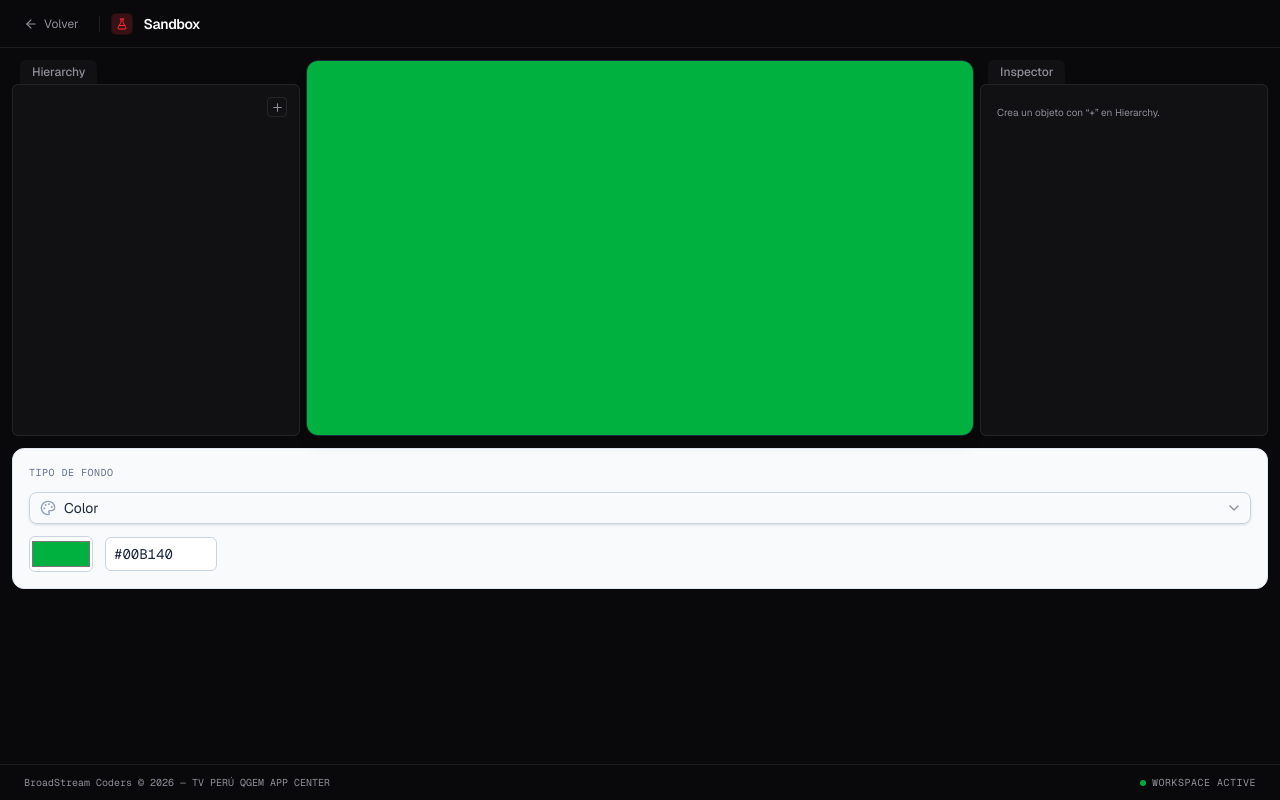
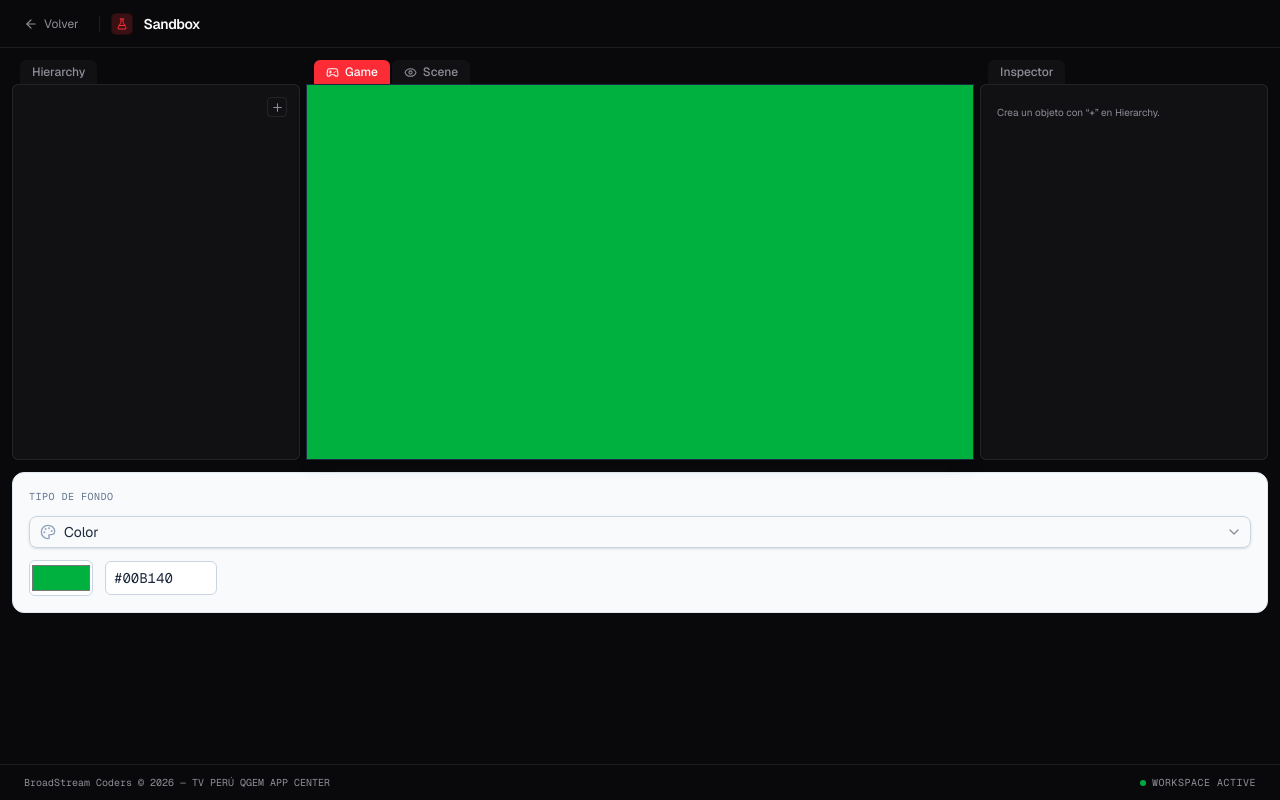
Before and after one commit to BroadStream-Coders/TvPeru-QGEM-Games, a Next.js app: page /workspaces/sandbox in a window 1280 px wide. Built offline with nearby package versions, Linux system fonts and the light colour scheme.

Commit message:
feat(engine): implement ViewModeTabs and SceneViewMode context for improved scene management and rendering; update GameObjectView to reflect view mode changes

```diff
--- a/src/app/workspaces/deletreo/page.tsx
+++ b/src/app/workspaces/deletreo/page.tsx
@@ -20,7 +20,6 @@ import { SpellFrame } from "./components/SpellFrame";
 import { StatusCard } from "./components/StatusCard";
 import { LegendCard } from "./components/LegendCard";
 import { TextCard } from "./components/TextCard";
-import { ViewModeTabs, ViewMode } from "./components/ViewModeTabs";
 import { SidePanel } from "@engine/SidePanel";
 import { Hierarchy, TreeNode } from "@engine/Hierarchy";
 import { GameObjectInspector } from "@engine/GameObjectInspector";
@@ -73,7 +72,6 @@ export default function DeletreoPage() {
     value: "#01FF02",
   });
   const [editMode, setEditMode] = useState(false);
-  const [viewMode, setViewMode] = useState<ViewMode>("game");
 
   const [gameObjects, setGameObjects] = useState<GameObject[]>(() => [
     createGameObject({
@@ -409,14 +407,12 @@ export default function DeletreoPage() {
           />
         </SidePanel>
         <div className="flex min-w-0 flex-1 flex-col">
-          <ViewModeTabs mode={viewMode} onChange={setViewMode} />
           <Scene background={background} hideCursorOnFullscreen>
             <div ref={stageRef} className="absolute inset-0">
               {gameObjects.map((go) => {
                 if (!go.active) return null;
                 const isSelected = go.id === selectedId;
-                const outline =
-                  viewMode === "scene" || (editMode && isSelected);
+                const outline = editMode && isSelected;
                 const parentTransform = go.parentId
                   ? gameObjects.find((p) => p.id === go.parentId)?.transform
                   : undefined;
--- a/src/app/workspaces/sandbox/page.tsx
+++ b/src/app/workspaces/sandbox/page.tsx
@@ -188,7 +188,7 @@ export default function SandboxPage() {
                     key={go.id}
                     gameObject={go}
                     parent={parentTransform}
-                    outline={isSelected}
+                    outline={editMode && isSelected}
                     selected={isSelected}
                   >
                     {editMode && isSelected && (
--- a/src/components/shared/engine/GameObjectView.tsx
+++ b/src/components/shared/engine/GameObjectView.tsx
@@ -2,6 +2,7 @@ import React from "react";
 import { RectTransform, RectTransformValues } from "@engine/RectTransform";
 import { GameObject } from "@engine/gameObject";
 import { COMPONENT_REGISTRY } from "@engine/componentRegistry";
+import { useSceneViewMode } from "@engine/SceneViewMode";
 
 interface GameObjectViewProps {
   gameObject: GameObject;
@@ -18,6 +19,9 @@ export function GameObjectView({
   selected,
   children,
 }: GameObjectViewProps) {
+  const viewMode = useSceneViewMode();
+  const showOutline = outline || viewMode === "scene";
+
   return (
     <RectTransform
       position={gameObject.transform.position}
@@ -32,7 +36,7 @@ export function GameObjectView({
         })}
         {children}
       </div>
-      {outline && (
+      {showOutline && (
         <div
           className={`pointer-events-none absolute inset-0 border-2 border-dashed ${
             selected ? "border-brand" : "border-white/60"
--- a/src/components/shared/engine/Scene.tsx
+++ b/src/components/shared/engine/Scene.tsx
@@ -3,6 +3,8 @@
 import React, { useRef, useState, useEffect } from "react";
 import { Maximize } from "lucide-react";
 import { cn } from "@/lib/utils";
+import { ViewModeTabs } from "@engine/ViewModeTabs";
+import { SceneViewModeProvider, ViewMode } from "@engine/SceneViewMode";
 
 export type SceneBackground =
   | { type: "color"; value: string }
@@ -59,6 +61,7 @@ export function Scene({
 }: SceneProps) {
   const containerRef = useRef<HTMLDivElement>(null);
   const [isFullscreen, setIsFullscreen] = useState(false);
+  const [viewMode, setViewMode] = useState<ViewMode>("game");
 
   // Escuchar cuando el navegador entra o sale de FullScreen (por ejemplo si el usuario presiona ESC)
   useEffect(() => {
@@ -92,6 +95,11 @@ export function Scene({
   return (
     // 'group' nos sirve para mostrar el botón de maximizar solo cuando pasamos el mouse
     <div className="relative group w-full flex flex-col items-center">
+      {!isFullscreen && (
+        <div className="w-full max-w-[1280px]">
+          <ViewModeTabs mode={viewMode} onChange={setViewMode} />
+        </div>
+      )}
       <div
         ref={containerRef}
         tabIndex={0}
@@ -107,14 +115,18 @@ export function Scene({
             aspectRatioClass,
             isFullscreen
               ? "h-full w-auto max-w-full"
-              : "w-full max-w-[1280px] rounded-xl shadow-lg border border-slate-800",
+              : "w-full max-w-[1280px] shadow-lg border border-slate-800",
             className,
           )}
           {...props}
         >
           <StageBackground background={background} />
 
-          <div className="relative z-10 w-full h-full">{children}</div>
+          <div className="relative z-10 w-full h-full">
+            <SceneViewModeProvider value={viewMode}>
+              {children}
+            </SceneViewModeProvider>
+          </div>
 
           {!isFullscreen && (
             <button
--- /dev/null
+++ b/src/components/shared/engine/SceneViewMode.tsx
@@ -0,0 +1,13 @@
+"use client";
+
+import { createContext, useContext } from "react";
+
+export type ViewMode = "game" | "scene";
+
+const SceneViewModeContext = createContext<ViewMode>("game");
+
+export const SceneViewModeProvider = SceneViewModeContext.Provider;
+
+export function useSceneViewMode() {
+  return useContext(SceneViewModeContext);
+}
--- a/src/app/workspaces/deletreo/components/ViewModeTabs.tsx
+++ b/src/components/shared/engine/ViewModeTabs.tsx
@@ -1,6 +1,5 @@
 import { Gamepad2, Eye } from "lucide-react";
-
-export type ViewMode = "game" | "scene";
+import { ViewMode } from "@engine/SceneViewMode";
 
 const TABS: { mode: ViewMode; label: string; icon: typeof Gamepad2 }[] = [
   { mode: "game", label: "Game", icon: Gamepad2 },
```
Also changed, not shown: 1 other file (tests, documents, lock files or other folders).
